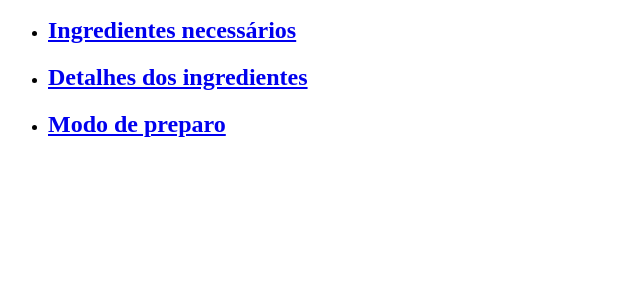
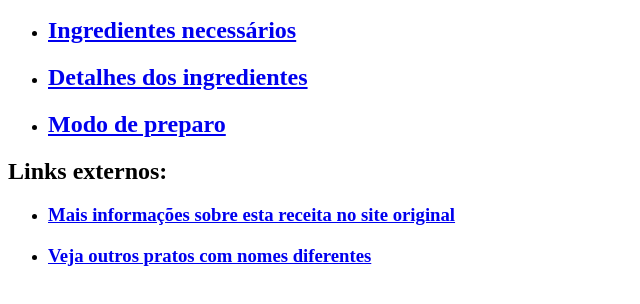
Before and after one commit to ufjf-dcc121/dcc121-2021-1er-atv3-alicedovalle, a plain HTML site: page index.html in a window 1280 px wide. Shown: the part 50-354 px from the top of the page, without its empty margins (0-640 px from the left). Drawn offline with Linux system fonts and the light colour scheme.

Commit message:
Adiciona links externos

```diff
--- a/index.html
+++ b/index.html
@@ -11,9 +11,34 @@
     <section>
       <h1>Receita de mané pelado</h1>
       <ul>
-          <li><a href="ingredientes.html"><h2>Ingredientes necessários</h2></a></li>
-          <li><a href="detalhes.html"><h2>Detalhes dos ingredientes</h2></a></li>
-          <li><a href="preparo.html"><h2>Modo de preparo</h2></a></li>
+        <li>
+          <a href="ingredientes.html"><h2>Ingredientes necessários</h2></a>
+        </li>
+        <li>
+          <a href="detalhes.html"><h2>Detalhes dos ingredientes</h2></a>
+        </li>
+        <li>
+          <a href="preparo.html"><h2>Modo de preparo</h2></a>
+        </li>
+      </ul>
+    </section>
+    <section>
+      <h2>Links externos:</h2>
+      <ul>
+        <li>
+          <a
+            href="https://www.tudogostoso.com.br/receita/121555-mane-pelado.html"
+          >
+            <h3>Mais informações sobre esta receita no site original</h3>
+          </a>
+        </li>
+        <li>
+          <a
+            href="https://www.guiadasemana.com.br/restaurantes/noticia/comidas-com-nomes-diferentes"
+          >
+            <h3>Veja outros pratos com nomes diferentes</h3>
+          </a>
+        </li>
       </ul>
     </section>
   </body>
```
